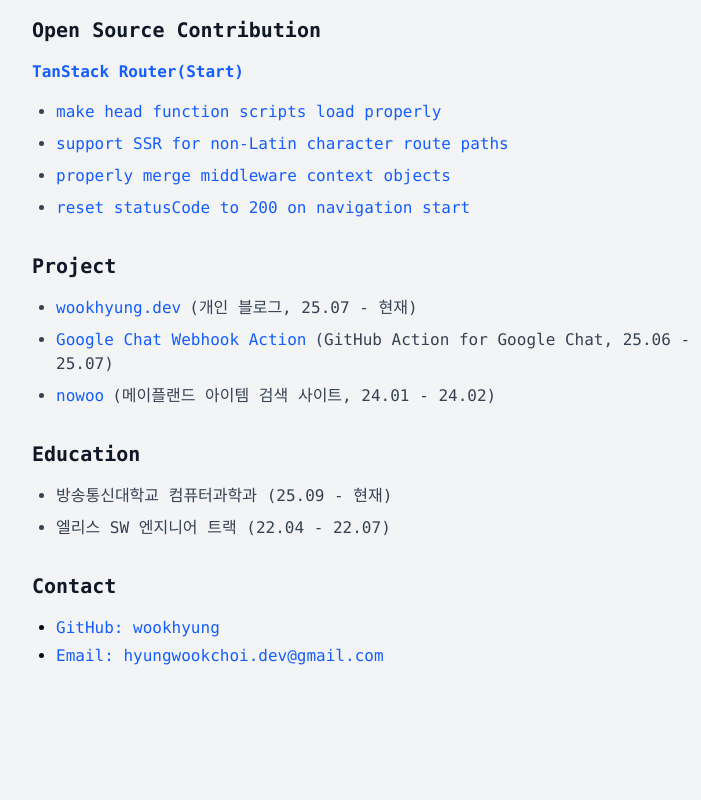
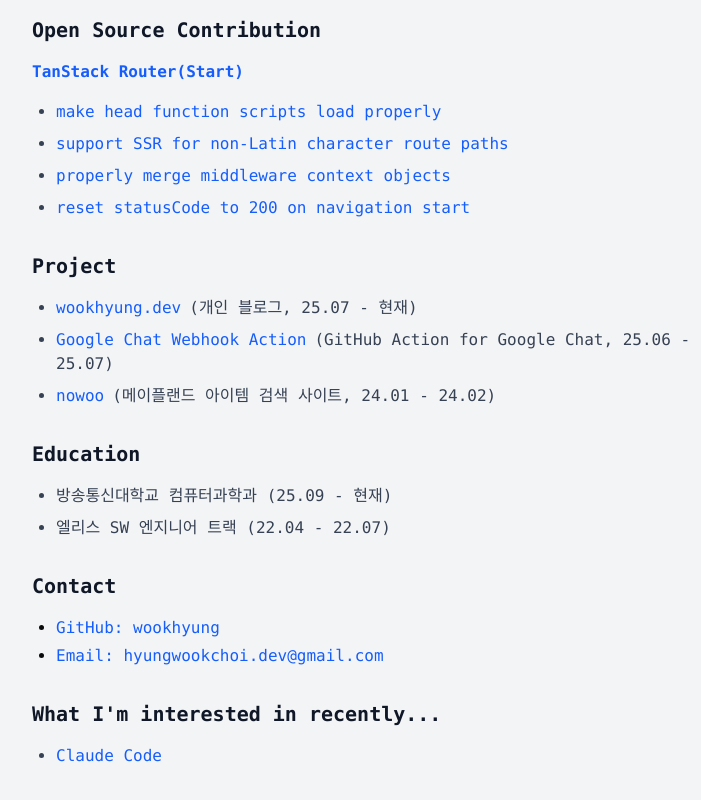
Before and after one commit to jamongsalguclub/wookhyung.dev, a Next.js app: page /about in a window 1280 px wide. Shown: the part 672-1472 px from the top of the page, without its empty margins (272-973 px from the left). Before the commit the page ends 1412 px from the top, so only its background shows below. Built offline with nearby package versions, Linux system fonts and the light colour scheme; what @bprogress/next would draw is missing.

Commit message:
feat: 최근 관심사 섹션 추가

```diff
--- a/src/app/about/page.tsx
+++ b/src/app/about/page.tsx
@@ -201,6 +201,24 @@ export default function AboutPage() {
             </li>
           </ul>
         </section>
+
+        <section>
+          <h2 className="text-xl font-bold text-gray-900 mb-4">
+            What I&apos;m interested in recently...
+          </h2>
+          <ul className="list-disc ml-6 space-y-2">
+            <li className="text-gray-700">
+              <a
+                href="https://www.anthropic.com/claude-code"
+                target="_blank"
+                rel="noopener noreferrer"
+                className="text-blue-600 hover:underline"
+              >
+                Claude Code
+              </a>
+            </li>
+          </ul>
+        </section>
       </div>
     </div>
   );
```
